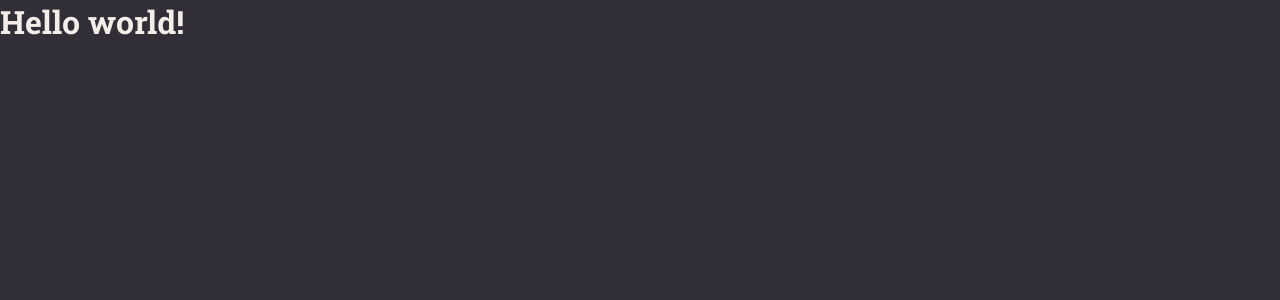
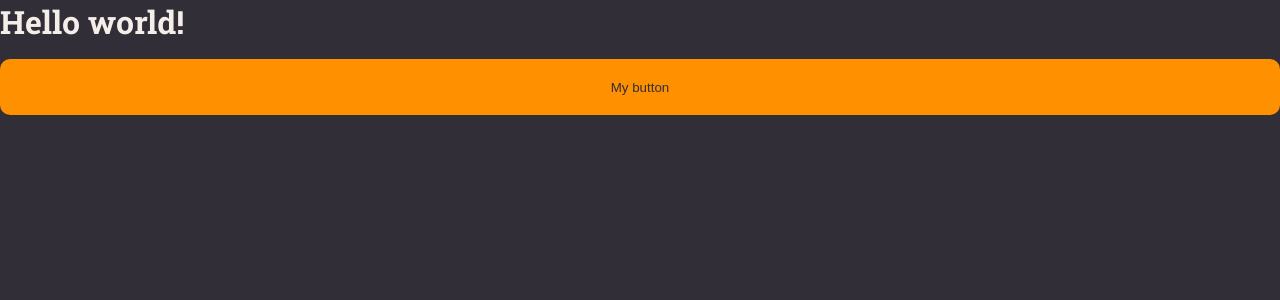
Before and after one commit to weslleyolli/Rocket_notes, a React (Vite) app: page / in a window 1280 px wide. Shown: the top 300 px of the page. Built offline with nearby package versions, Linux system fonts and the light colour scheme.

Commit message:
components

```diff
--- /dev/null
+++ b/src/components/Button/index.jsx
@@ -0,0 +1,11 @@
+import { Container } from "./styles";
+
+export function Button() {
+
+    return (
+        <Container type="button">
+            My button
+        </Container>
+    )
+
+}
--- /dev/null
+++ b/src/components/Button/styles.js
@@ -0,0 +1,18 @@
+import styled from "styled-components"
+
+export const Container = styled.button`
+    width: 100%;
+    background-color: ${({ theme }) => theme.COLORS.ORANGE};
+    color: ${({ theme }) => theme.COLORS.BACKGROUND_800};
+
+    height: 56px;
+    border: 0;
+    padding: 0 16px;
+    margin-top: 16px;
+    border-radius: 10px;
+    font-weight: 500;
+
+    &:disabled{
+        opacity: 0.5;
+    }
+`
--- a/src/pages/Details/index.jsx
+++ b/src/pages/Details/index.jsx
@@ -1,9 +1,13 @@
 import { Container } from"./styles.js";
+
+import { Button } from "../../components/Button";
 
 export function Details() {
   return (
     <Container>
           <h1>Hello world!</h1>
+
+          <Button />
     </Container>
 
   )
```
